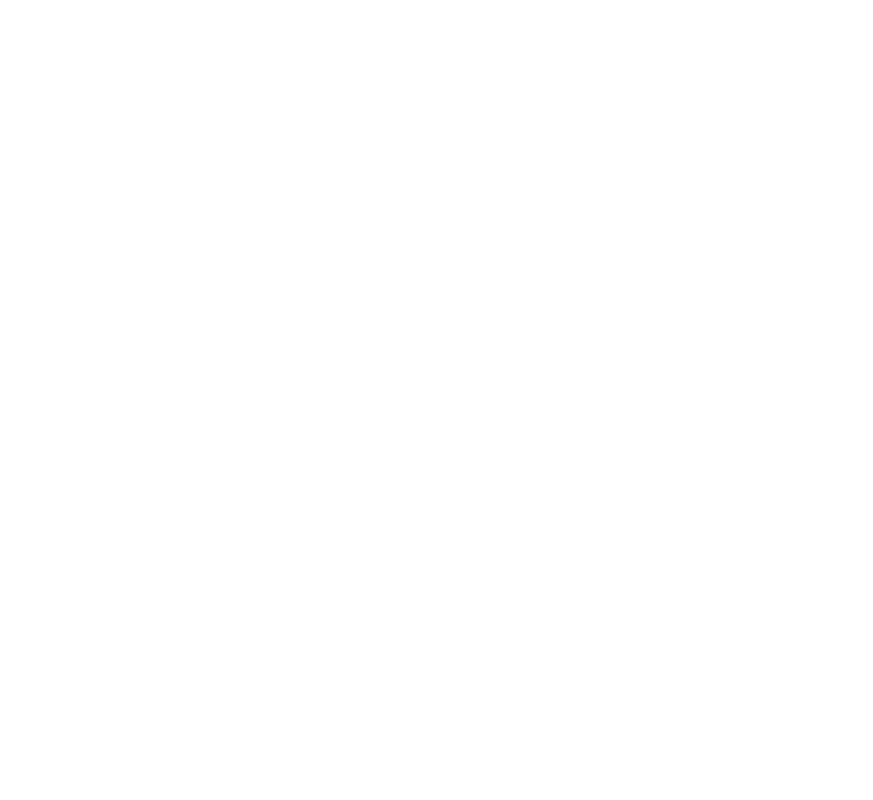
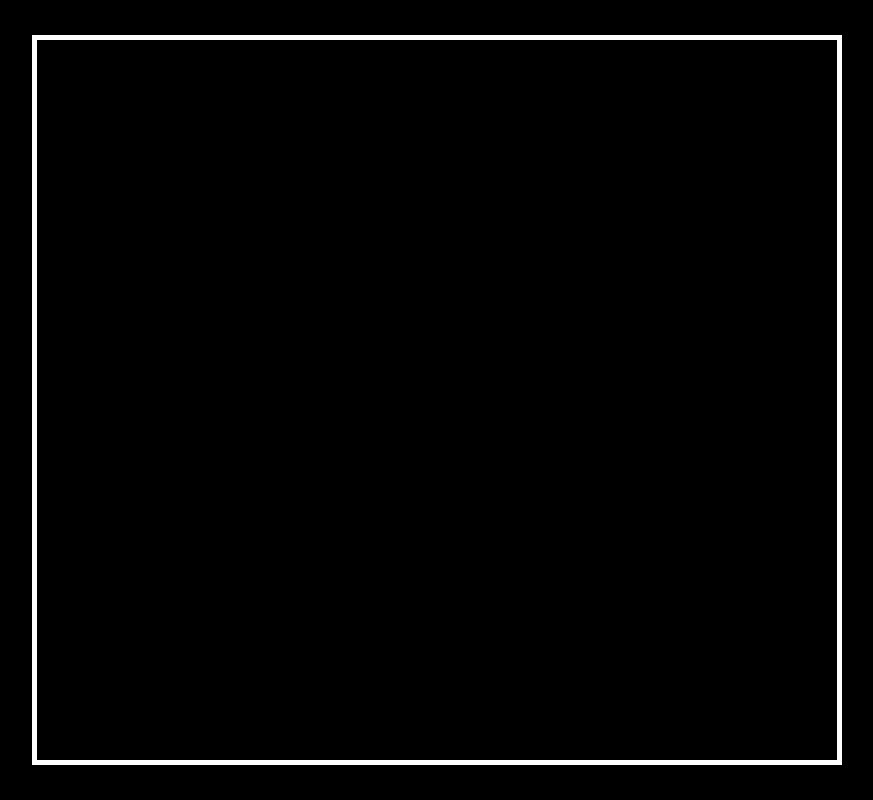
Before and after one commit to Mattrix01/side-scroller-game-mobile, a plain HTML site: page index.html in a window 1280 px wide. Shown: the whole page, without its empty margins (203-1076 px from the left). Drawn offline with Linux system fonts and the light colour scheme.

Commit message:
html images in and load function in JS

```diff
--- a/index.html
+++ b/index.html
@@ -9,6 +9,10 @@
   </head>
   <body>
     <canvas id="canvas1"></canvas>
+    <img id="playerImage" src="images/player.png" />
+    <img id="backgroundImage" src="images/background_single.png" />
+    <img id="enemyImage" src="images/enemy_1.png" />
+
     <script src="script.js"></script>
   </body>
 </html>
--- a/script.js
+++ b/script.js
@@ -0,0 +1,7 @@
+// load event waits for all assets and images before executes code in its call back function/
+window.addEventListener("load", function () {
+  const canvas = this.document.getElementById("canvas1");
+  const ctx = canvas.getContext("2d");
+  canvas.width = 800;
+  canvas.height = 720;
+});
--- a/style.css
+++ b/style.css
@@ -0,0 +1,15 @@
+body {
+  background-color: black;
+}
+#canvas1 {
+  position: absolute;
+  top: 50%;
+  left: 50%;
+  transform: translate(-50%, -50%);
+  border: 5px solid white;
+}
+#playerImage,
+#backgroundImage,
+#enemyImage {
+  display: none;
+}
```
